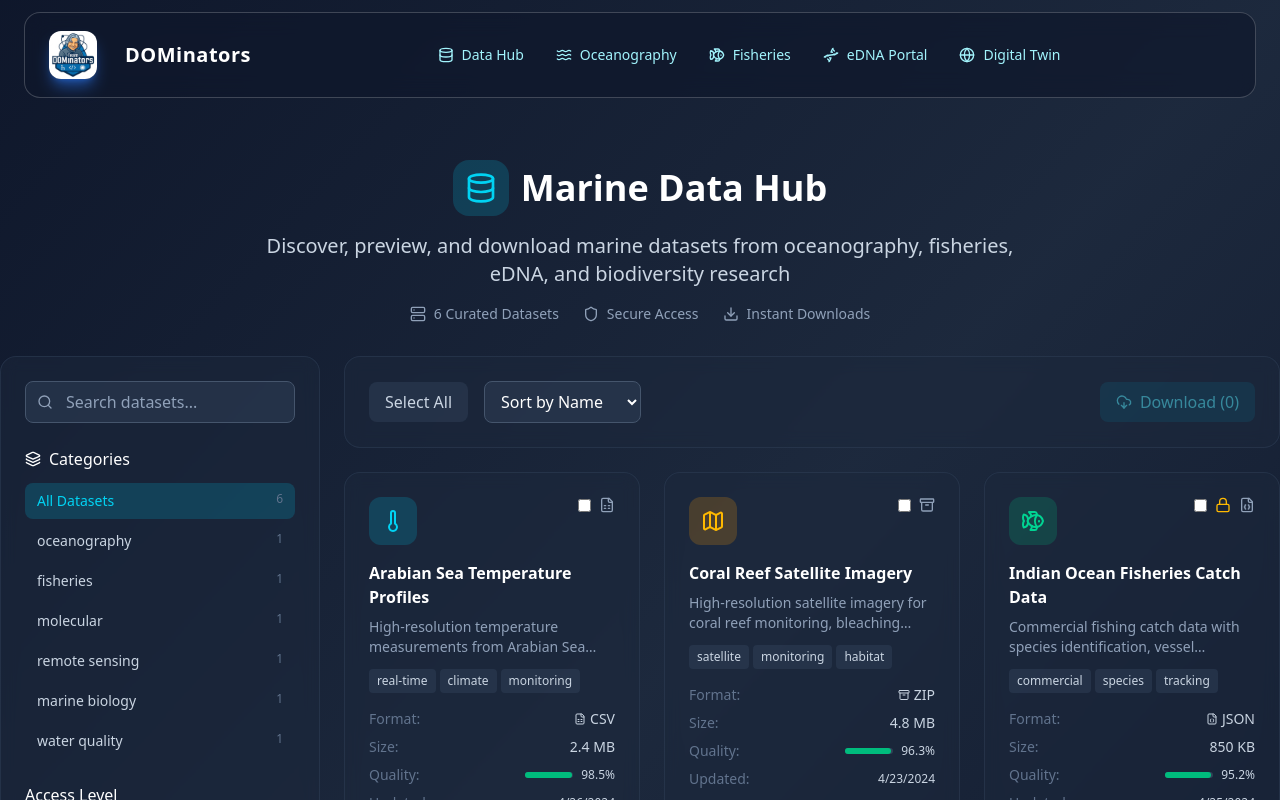
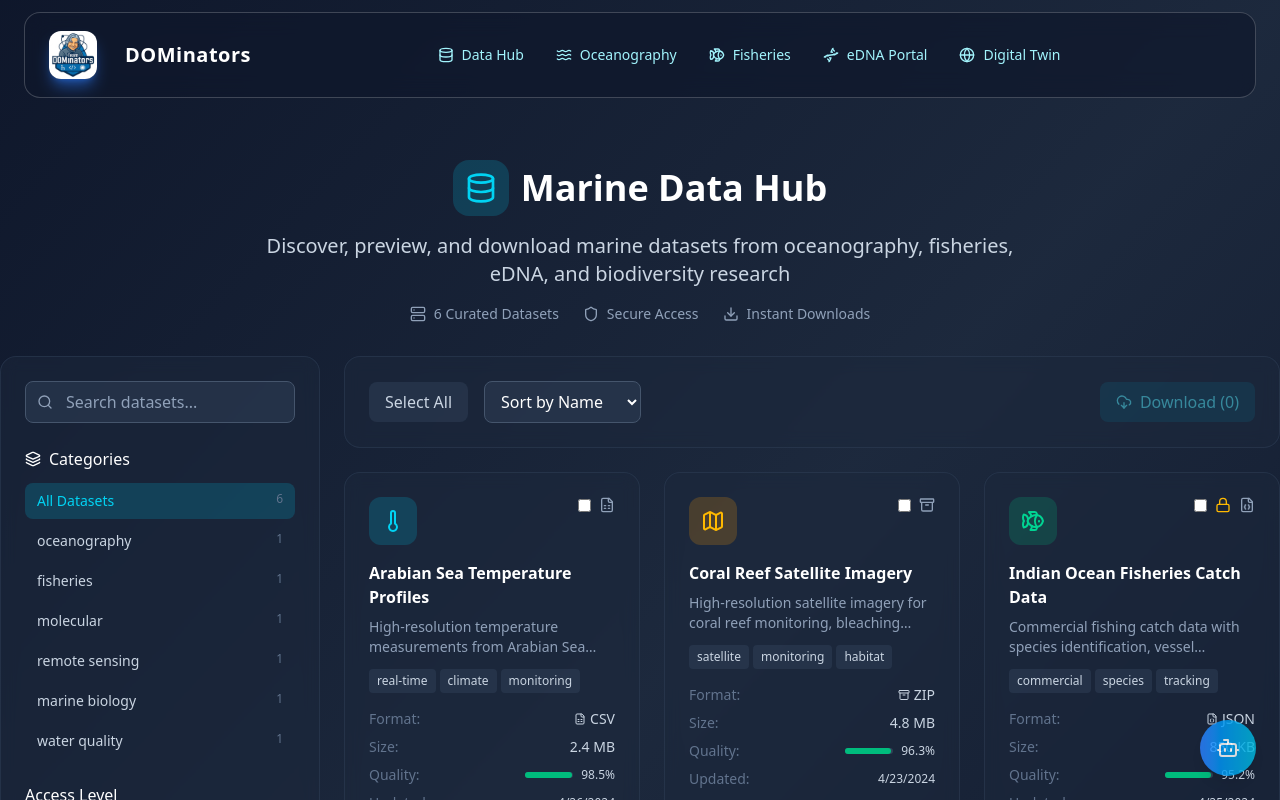
Before and after one commit to vdt1905/SIH-2025, a React (Vite) app in the folder frontend/: page /data in a window 1280 px wide. Shown: the top 800 px of the page. Built offline with nearby package versions, Linux system fonts and the light colour scheme.

Commit message:
Fixed data portal

```diff
--- a/frontend/src/pages/DataPortal.jsx
+++ b/frontend/src/pages/DataPortal.jsx
@@ -2301,6 +2301,7 @@ import {
     FileSpreadsheet, Archive, Image, Code, Loader
 } from 'lucide-react';
 import Navbar from '../components/Navbar';
+import VarunAIAgent from '../components/VarunAIAgent';
 
 export default function DataHub() {
     const [selectedCategory, setSelectedCategory] = useState('all');
@@ -2309,6 +2310,7 @@ export default function DataHub() {
     const [sortBy, setSortBy] = useState('name');
     const [sortDirection, setSortDirection] = useState('asc');
     const [previewDataset, setPreviewDataset] = useState(null);
+    const [isVarunOpen, setIsVarunOpen] = useState(false);
     const [activeFilters, setActiveFilters] = useState({
         domain: [],
         access: [],
@@ -2820,6 +2822,11 @@ export default function DataHub() {
     return (
         <div className="min-h-screen bg-gradient-to-br from-slate-900 via-slate-800 to-slate-900 pt-40">
             <Navbar/>
+            <VarunAIAgent
+                isOpen={isVarunOpen}
+                onToggle={() => setIsVarunOpen(!isVarunOpen)}
+                currentPage="edna" // or "oceanography", "edna", "digital_twin", etc.
+            />
             {/* Notifications */}
             <div className="fixed top-4 right-4 z-50 space-y-2 max-w-sm">
                 {notifications.map(notification => (
--- a/frontend/src/pages/OceanographicPortal.jsx
+++ b/frontend/src/pages/OceanographicPortal.jsx
@@ -625,7 +625,7 @@ export default function OceanographicPortal() {
                                 <div className="mt-4 bg-slate-700 rounded-full h-2">
                                     <div className="bg-gradient-to-r from-blue-400 to-cyan-500 h-2 rounded-full" style={{ width: '92%' }}></div>
                                 </div>
-                                <div className="text-xs text-slate-400 mt-1">Team DOMInators • SIH 2024 • {filteredStations.length} stations active</div>
+                                <div className="text-xs text-slate-400 mt-1">Team DOMInators • SIH 2025 • {filteredStations.length} stations active</div>
                             </div>
 
                             {/* Analysis Controls */}
```
